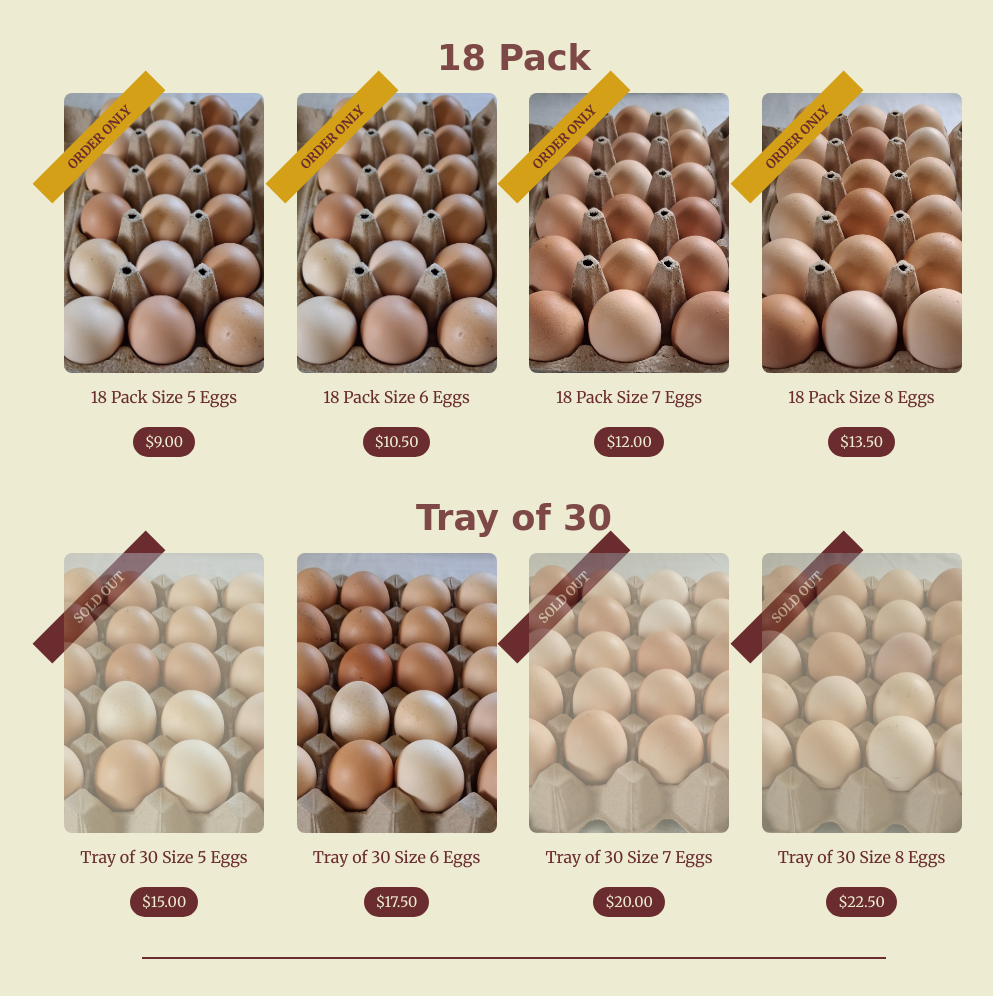
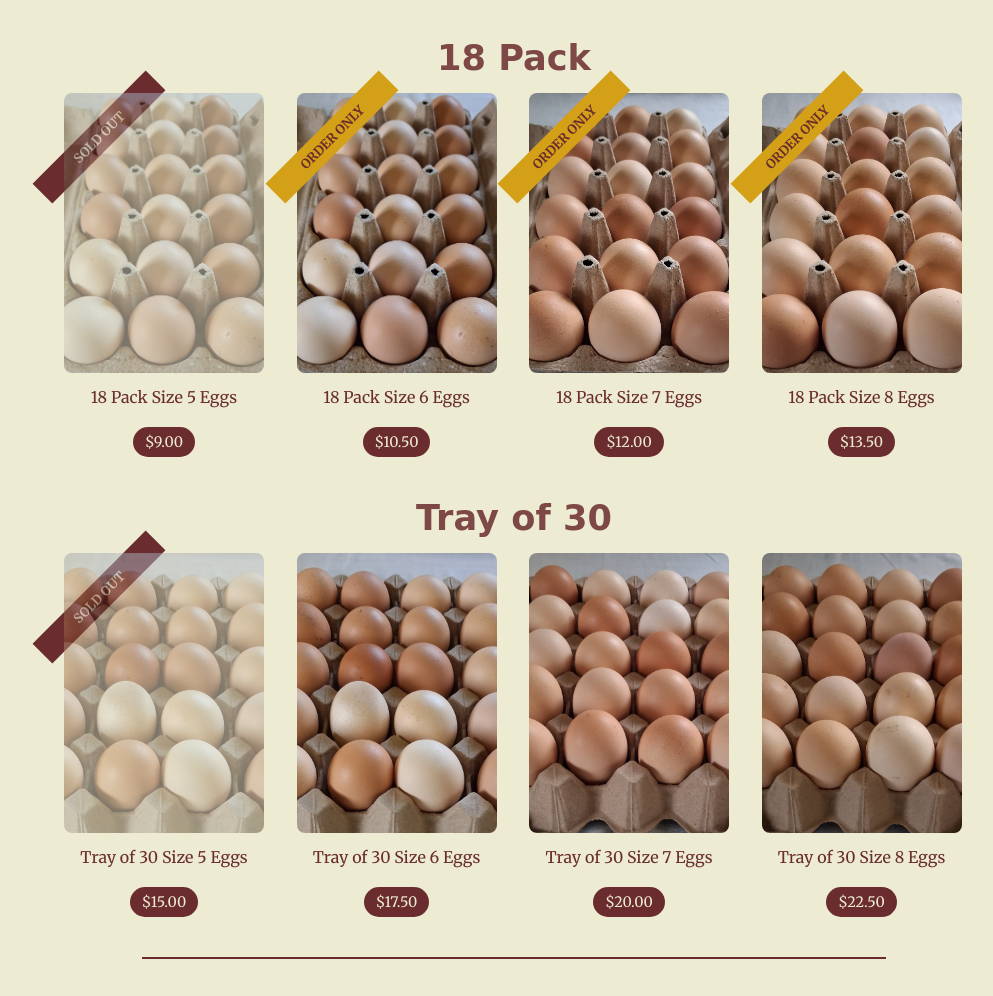
Before and after one commit to penelopelstark-cyber/cleverclucks, a plain HTML site: page index.html in a window 1280 px wide. Shown: the part 2263-3259 px from the top of the page, without its empty margins (126-1119 px from the left). Drawn offline with Linux system fonts and the light colour scheme; a web font is replaced by a local one.

Commit message:
Removed 7 & 8 sold out and add for 5 18pk
Replaced 'Order Only' label with 'Sold Out' for products.

```diff
--- a/index.html
+++ b/index.html
@@ -347,8 +347,8 @@ Our happy girls take their role very seriously — producing the tastiest eggs t
 <div class="product-row">
     <h3>18 Pack</h3>
     <div class="product-grid">
-        <div class="product">
-            <span class="order-only">Order Only</span>
+        <div class="product sold">
+            <span class="sold-out">Sold Out</span>
             <img src="eggs185.jpg" alt="18 pack eggs" class="product-img">
             <p>18 Pack Size 5 Eggs</p>
 <span class="price">$9.00</span>
@@ -400,16 +400,14 @@ Our happy girls take their role very seriously — producing the tastiest eggs t
 
         </div>
 
-        <div class="product sold">
-            <span class="sold-out">Sold Out</span>
+        <div class="product">
             <img src="eggs307.jpg" alt="Tray of 30 eggs" class="product-img">
             <p>Tray of 30 Size 7 Eggs</p>
 <span class="price">$20.00</span>
 
         </div>
 
-        <div class="product sold">
-            <span class="sold-out">Sold Out</span>
+        <div class="product">
             <img src="eggs308.jpg" alt="Tray of 30 eggs" class="product-img">
             <p>Tray of 30 Size 8 Eggs</p>
 <span class="price">$22.50</span>
```
